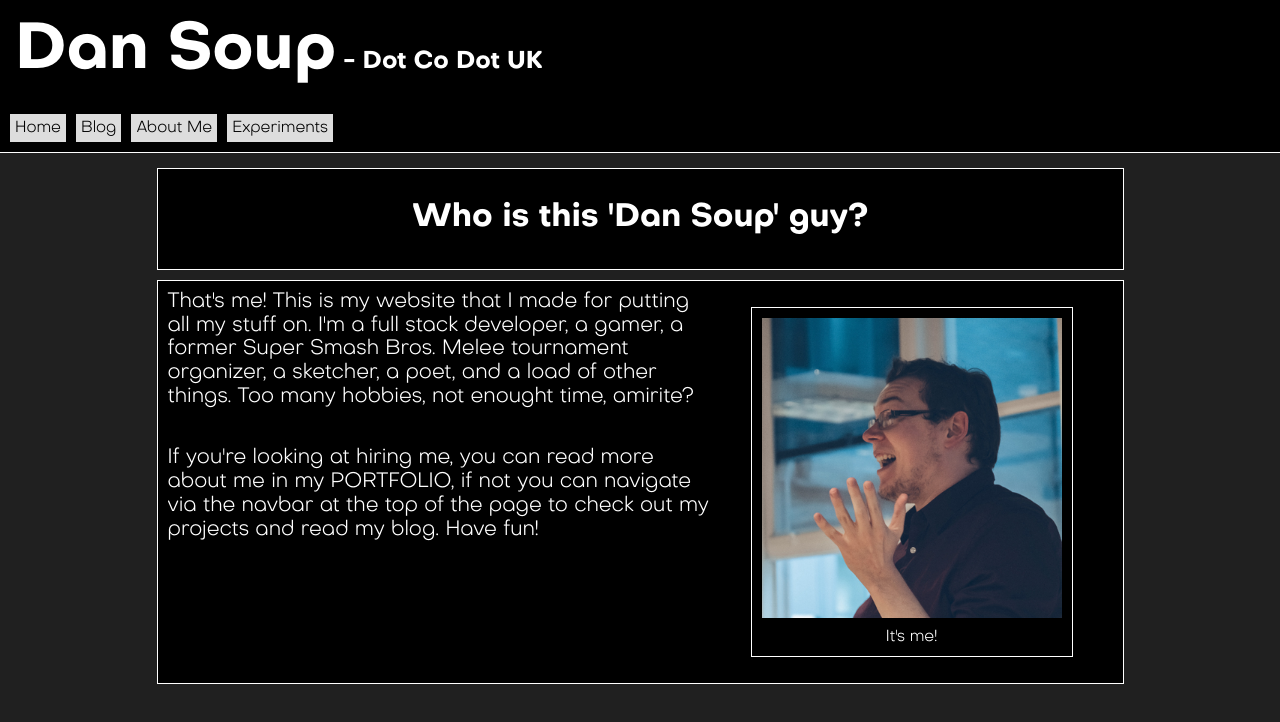
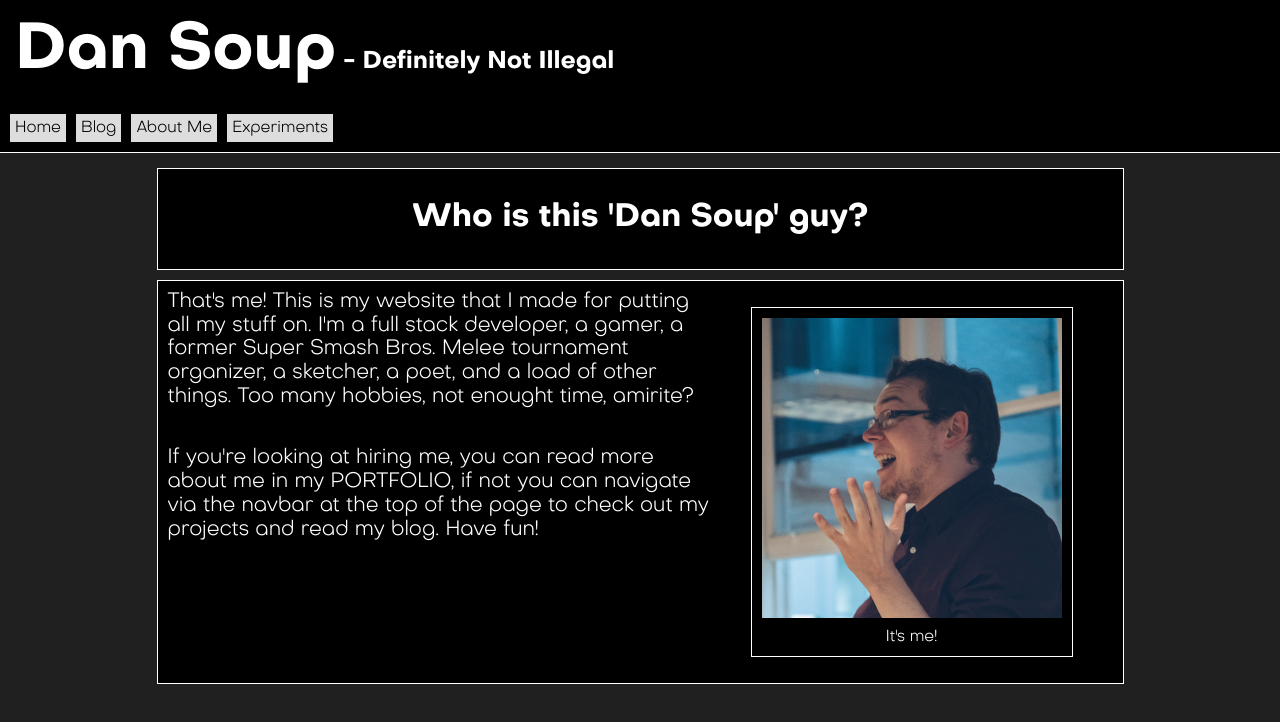
Before and after one commit to DanSoup/dan-soup-co-uk-OLD, a React (Create React App) app: page / in a window 1280 px wide. Shown: the top 722 px of the page. Built offline with nearby package versions, Linux system fonts and the light colour scheme.

Commit message:
added random subtitles to the header

```diff
--- a/src/components/homePage/header/header.js
+++ b/src/components/homePage/header/header.js
@@ -5,10 +5,25 @@ import NavBar from './navBar/navBar.js';
 
 const Header = (props) => {
 
+  const subTitles = [
+    'Dot Co Dot UK',
+    'Bullet Bill\'s Best Friend',
+    'The Pinball Developer',
+    'Definitely Not Illegal',
+    'Run to the Helicopter'
+  ];
+
+  const RandomSubtitle = () => {
+
+    const chosenSubtitle = subTitles[Math.floor(Math.random() * subTitles.length)];
+
+    return <h2>{` - ${chosenSubtitle}`}</h2>
+  };
+
   return <>
     <header>
       <div className="mainTitle">
-        <h1>Dan Soup</h1><h2> - Dot Co Dot UK</h2>
+        <h1>Dan Soup</h1><RandomSubtitle/>
       </div>
     </header>
     <NavBar/>
```
